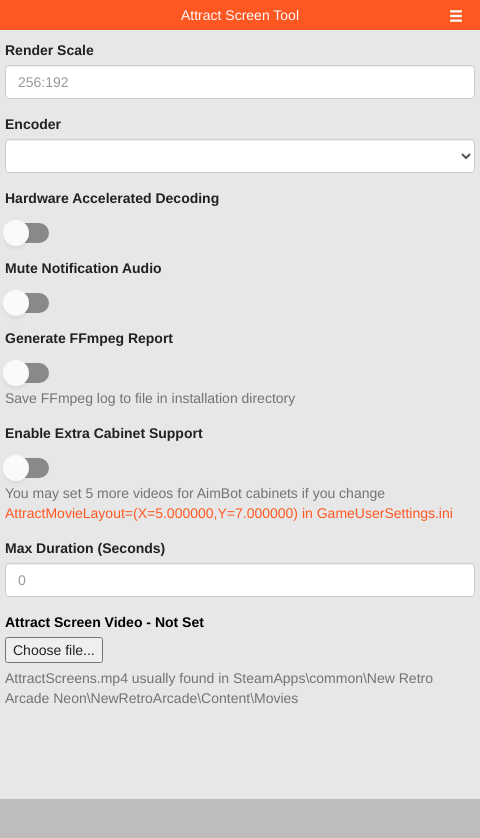
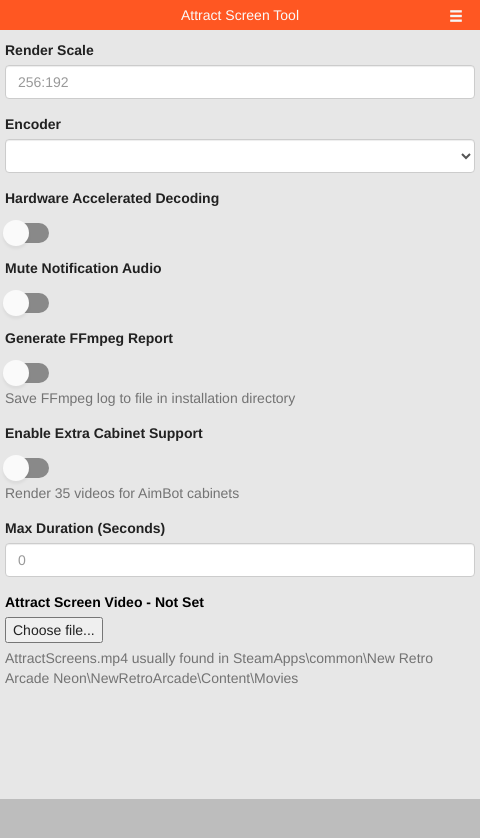
Before and after one commit to SavageCore/new-retro-arcade-neon-attract-screen-tool, an Electron app: page app/config/index.html in a window 480 px wide. Drawn offline with nearby package versions, Linux system fonts and the light colour scheme; no server answers.

Commit message:
Change prompt for extra cabinet support since we handle config with #2

```diff
--- a/app/config/index.html
+++ b/app/config/index.html
@@ -75,7 +75,7 @@
                     <div class="checkbox">
                         <input type="checkbox" name="extraCabinets" value="true" id="config-extraCabinets" class="cbx hidden" />
                         <label for="config-extraCabinets" class="lbl"></label>
-                        <p class="help-block">You may set 5 more videos for AimBot cabinets if you change <a href="http://steamcommunity.com/app/465780/discussions/0/343786195673222722/?ctp=3#c343786746013809985" target="_blank">AttractMovieLayout=(X=5.000000,Y=7.000000) in GameUserSettings.ini</a></p>
+                        <p class="help-block">Render 35 videos for AimBot cabinets</p>
                     </div>
                 </div>
             </div>
```
